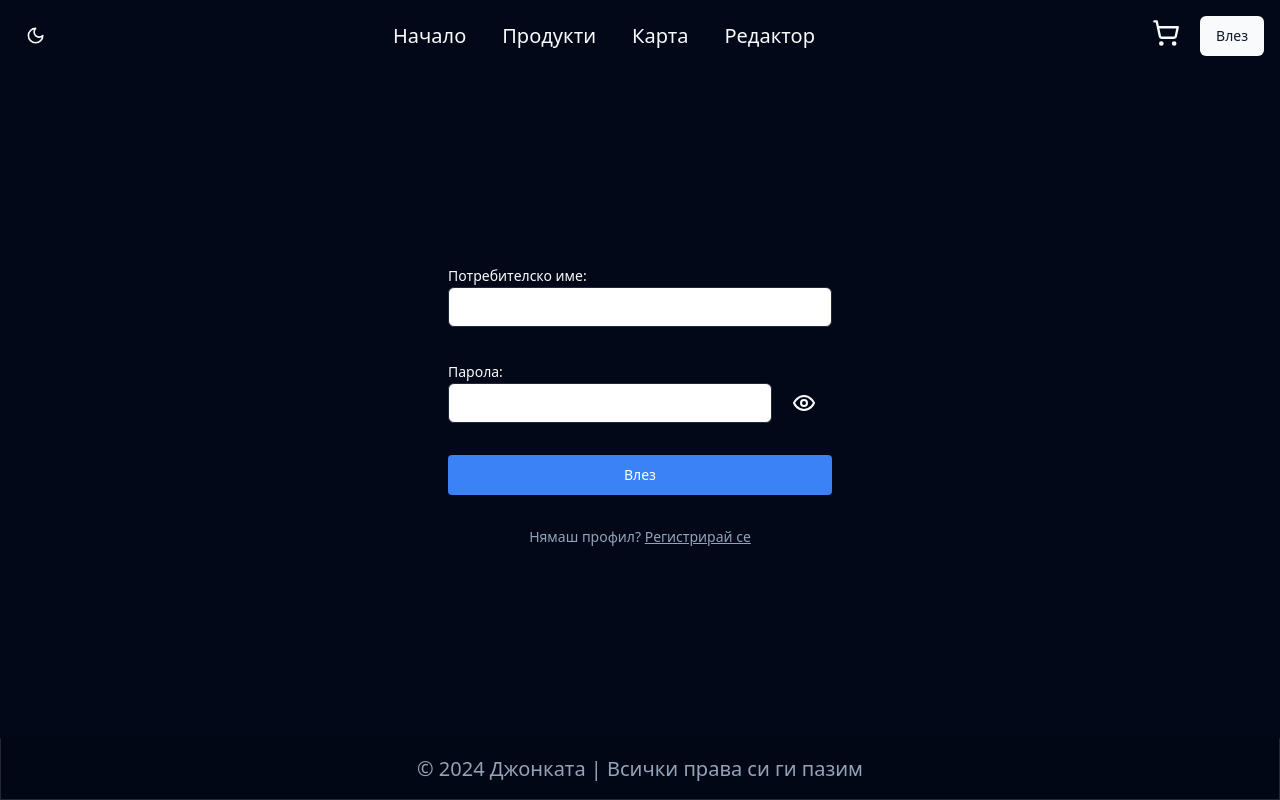
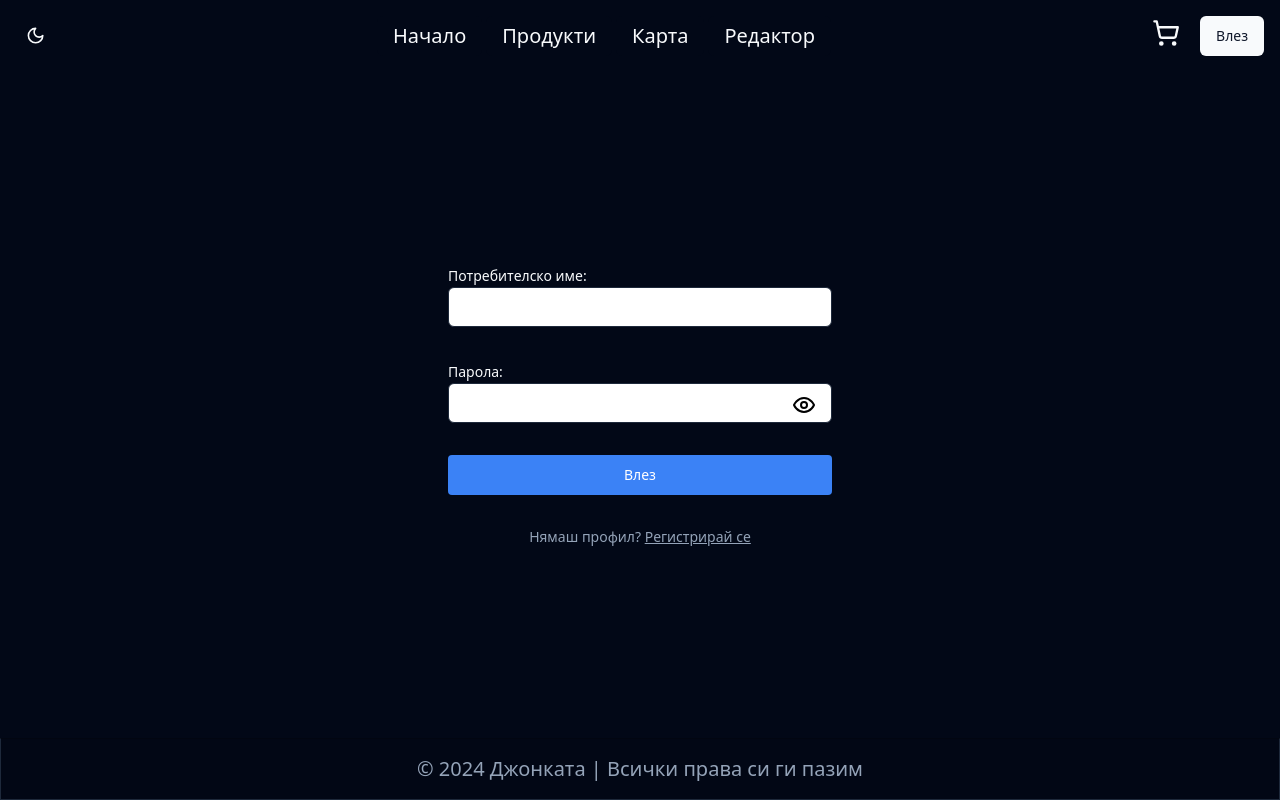
Before and after one commit to endermn/Schwarz, a React (Vite) app in the folder frontend/: page /signin in a window 1280 px wide. Built offline with nearby package versions, Linux system fonts and the light colour scheme.

Commit message:
fix signup eye

```diff
--- /dev/null
+++ b/frontend/src/components/ResizableGrid.tsx
@@ -0,0 +1,18 @@
+import { motion, useDragControls } from "framer-motion";
+
+const controls = useDragControls();
+
+function startDrag(event: any) {
+	controls.start(event);
+}
+
+function ResizableGrid() {
+	return (
+		<>
+			<div onPointerDown={startDrag} className="bg-red size-10" />
+			<motion.div drag="x" dragControls={controls} className="bg-red size-10" />
+		</>
+	);
+}
+
+export default ResizableGrid;
--- a/frontend/src/pages/SignIn.tsx
+++ b/frontend/src/pages/SignIn.tsx
@@ -82,17 +82,18 @@ export function SignIn() {
 					<div>
 						<Label>
 							Парола:{" "}
-							<div className="flex">
+							<div className="relative flex items-center">
 								<Input
 									className="mb-1 dark:bg-white dark:text-black"
 									type={showPassword ? "text" : "password"}
 									name="password"
 								/>
+
 								<Button
 									type="button"
 									variant="ghost"
 									onClick={() => setShowPassword(!showPassword)}
-									className="ml-1"
+									className="absolute right-0 ml-1 hover:bg-transparent dark:bg-transparent dark:text-black"
 								>
 									{showPassword ? <Eye /> : <EyeOff />}
 								</Button>
--- a/frontend/src/pages/SignUp.tsx
+++ b/frontend/src/pages/SignUp.tsx
@@ -82,17 +82,18 @@ export function SignUp() {
 					<div>
 						<Label>
 							Парола:
-							<div className="flex">
+							<div className="relative flex items-center">
 								<Input
 									className="mb-1 dark:bg-white dark:text-black"
 									type={showPassword ? "text" : "password"}
 									name="password"
 								/>
+
 								<Button
 									type="button"
 									variant="ghost"
 									onClick={() => setShowPassword(!showPassword)}
-									className="ml-1"
+									className="absolute right-0 ml-1 hover:bg-transparent dark:bg-transparent dark:text-black"
 								>
 									{showPassword ? <Eye /> : <EyeOff />}
 								</Button>
```
